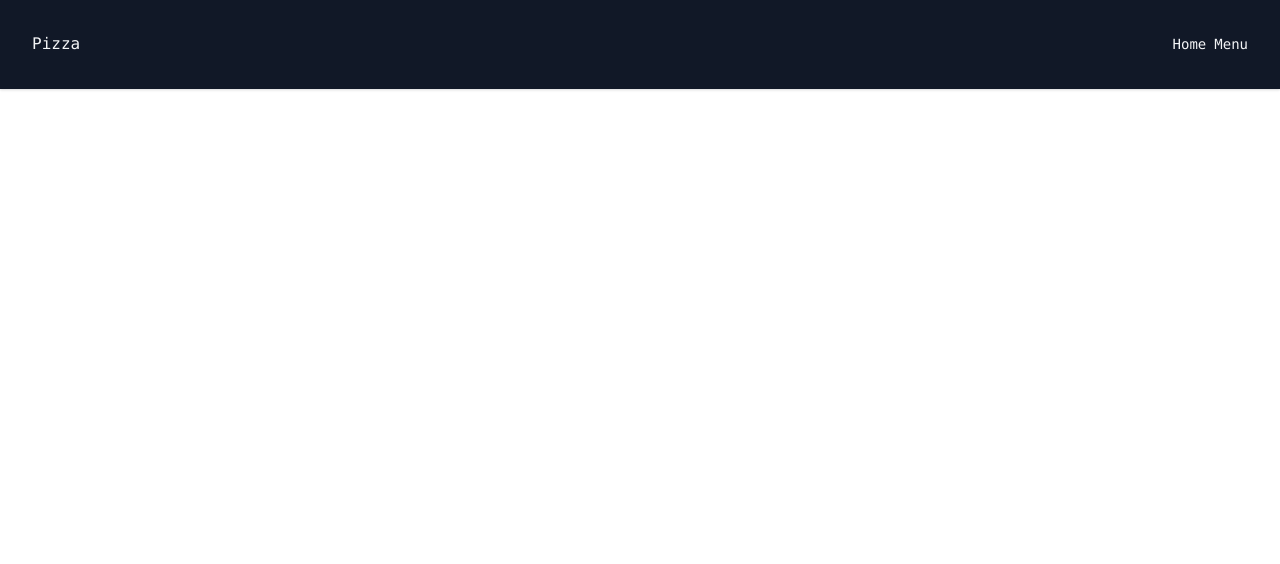
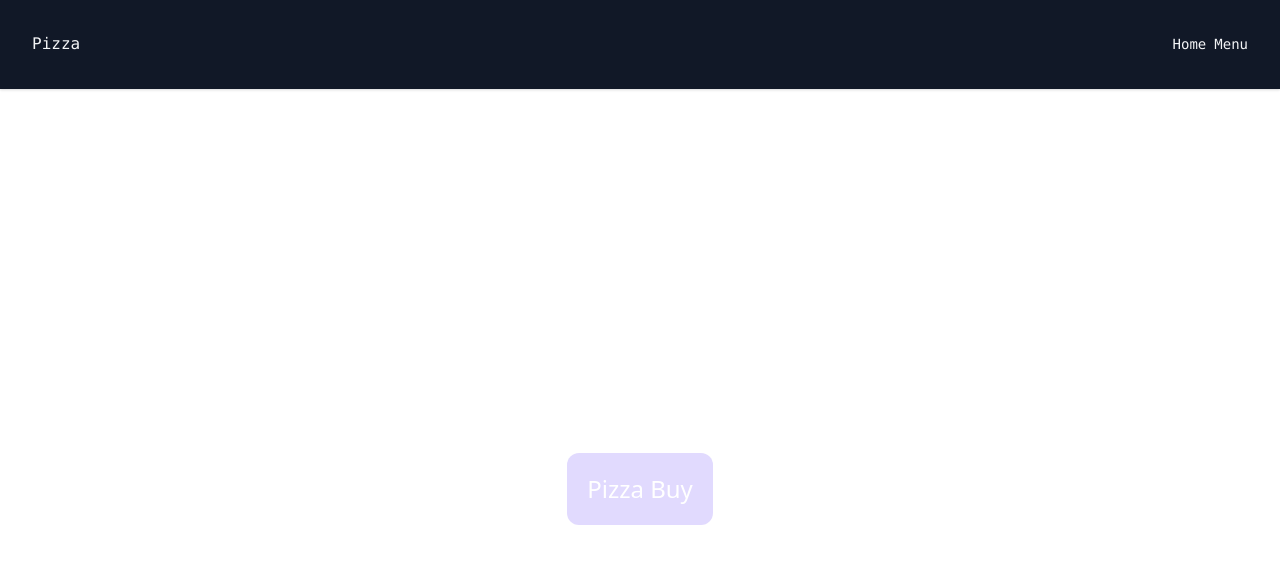
Before and after one commit to freaklucas/buypizza, a Vue app: page / in a window 1280 px wide. Shown: the top 564 px of the page. Built offline with nearby package versions, Linux system fonts and the light colour scheme.

Commit message:
Setup parallax

```diff
--- a/src/views/Home.vue
+++ b/src/views/Home.vue
@@ -1,5 +1,23 @@
 <template>
-  <div></div>
+  <div>
+    <header
+      class="
+        flex
+        items-center
+        justify-center
+        h-screen
+        mb-12
+        bg-fixed bg-center bg-cover
+        custom-img
+      "
+    >
+      <div
+        class="p-5 text-2xl text-white bg-purple-300 bg-opacity-50 rounded-xl"
+      >
+        Pizza Buy
+      </div>
+    </header>
+  </div>
 </template>
 
 <script>
```
